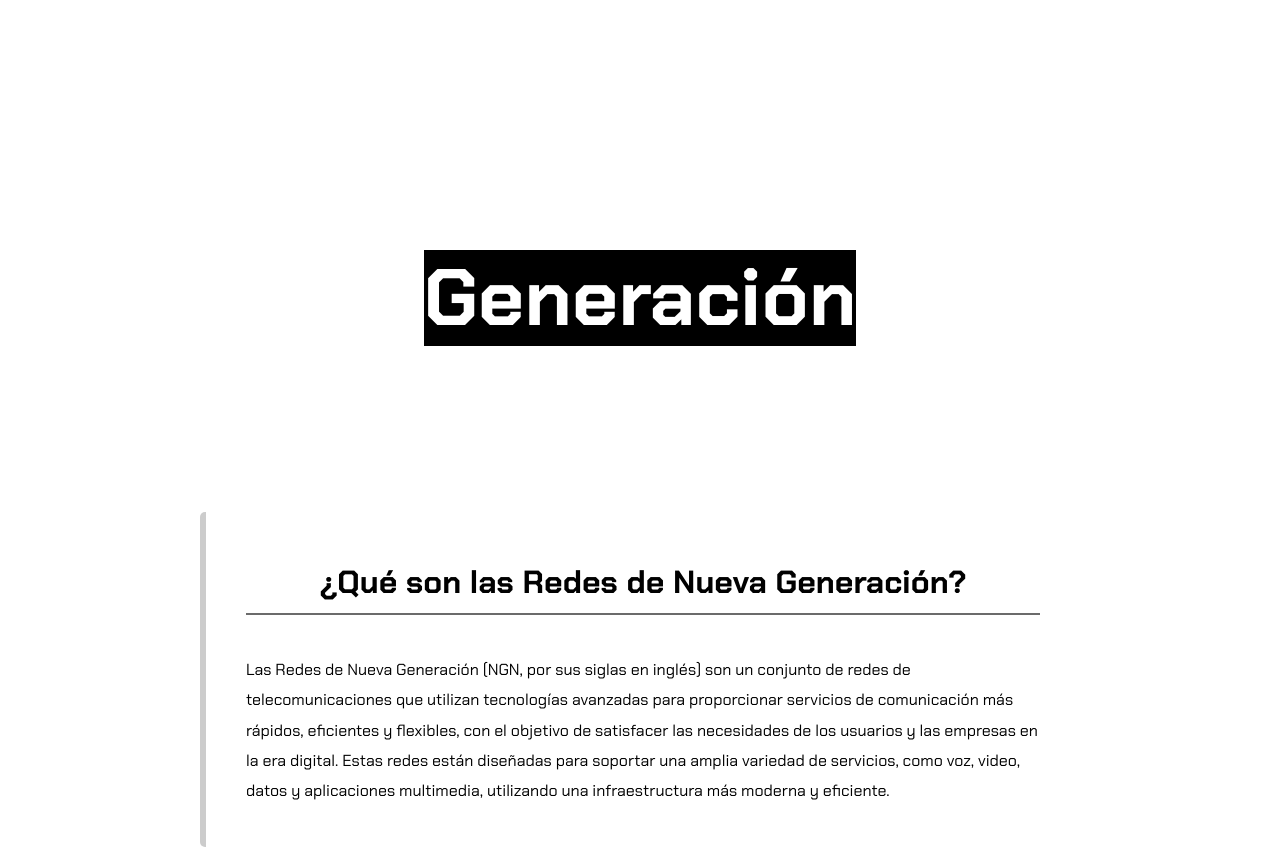
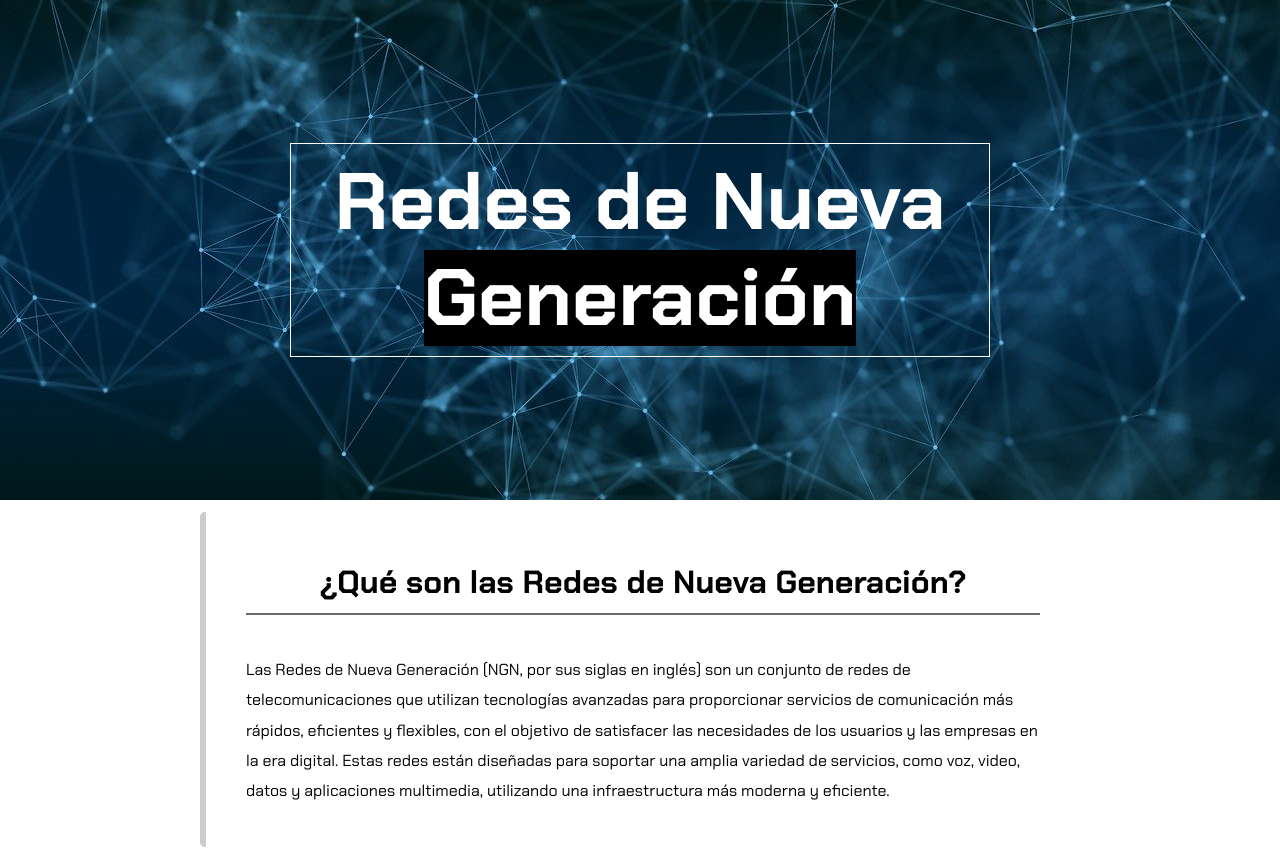
Before and after one commit to dmipaguirre/fase-4, a plain HTML site: page index.html in a window 1280 px wide. Shown: the top 850 px of the page. Drawn offline with Linux system fonts and the light colour scheme.

Commit message:
punto en la ruta relativa

```diff
--- a/css/style.css
+++ b/css/style.css
@@ -46,7 +46,7 @@
   justify-content: center;
   align-items: center;
   height: 500px;
-  background-image: url(./assets/network.jpg);
+  background-image: url(../assets/network.jpg);
   background-position: center;
   background-size: cover;
   box-sizing: border-box;
```
